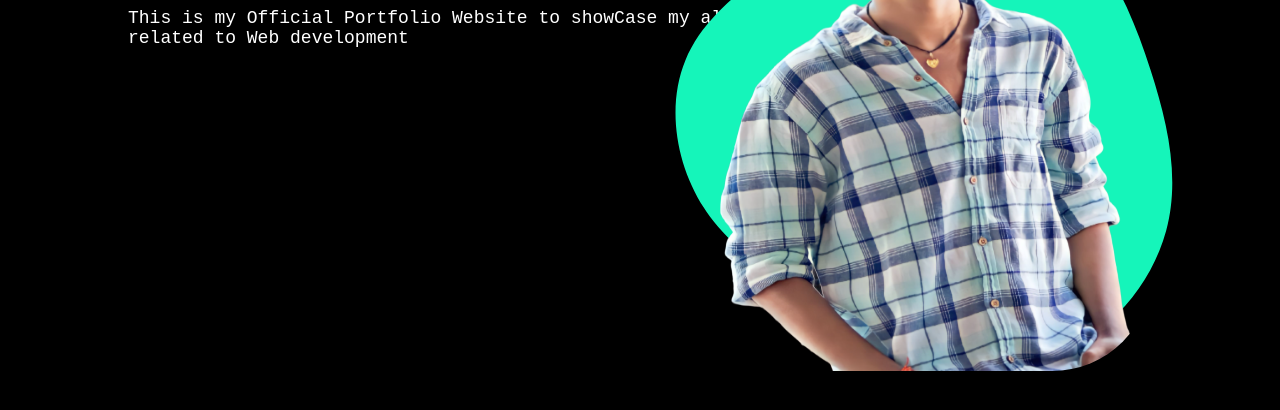
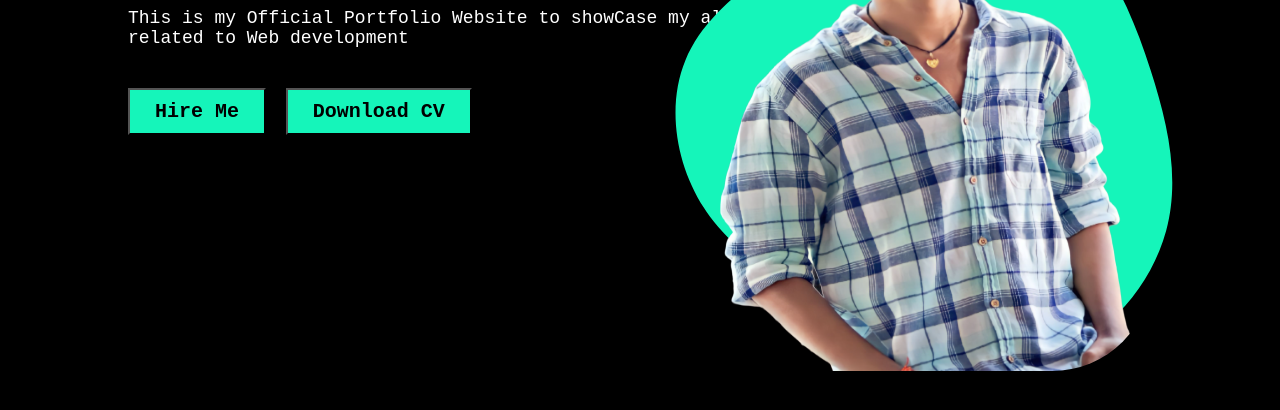
Before and after one commit to hi-abhay2004/portfolio, a plain HTML site: page index.html in a window 1280 px wide. Shown: the part 302-712 px from the top of the page. Drawn offline with nearby package versions, Linux system fonts and the light colour scheme; a web font is replaced by a local one.

Commit message:
Update index.html
button added

```diff
--- a/index.html
+++ b/index.html
@@ -92,6 +92,16 @@
             border-radius:100px ;display: inline-block;
 
         }
+        #bio #btn1,#btn2{
+            font-size: 20px;
+            background-color: #15F5BA;
+            color: #000000;
+            padding: 10px 25px;
+            font-weight: 900;
+            margin: 10px 10px;
+            margin-left: 0%;
+            cursor: pointer;
+        }
     </style>
     <div id="page1">
         <div id="nav">
@@ -104,6 +114,9 @@
         <div id="bio">
             <h1>I'm <span class="element" style="color: #15F5BA;"></span></h1>
             <p style="padding: 30px 0px; font-size: 18px;">This is my Official Portfolio Website to showCase my  all  works  <br> related to Web development</p>
+
+            <button id="btn1">Hire Me</button>
+            <button id="btn2">Download CV</button>
         </div>
         <div id="svgp">
             <svg id="sw-js-blob-svg" viewBox="0 0 100 100"
```
Lines whose indentation alone changed are shown as unchanged.
